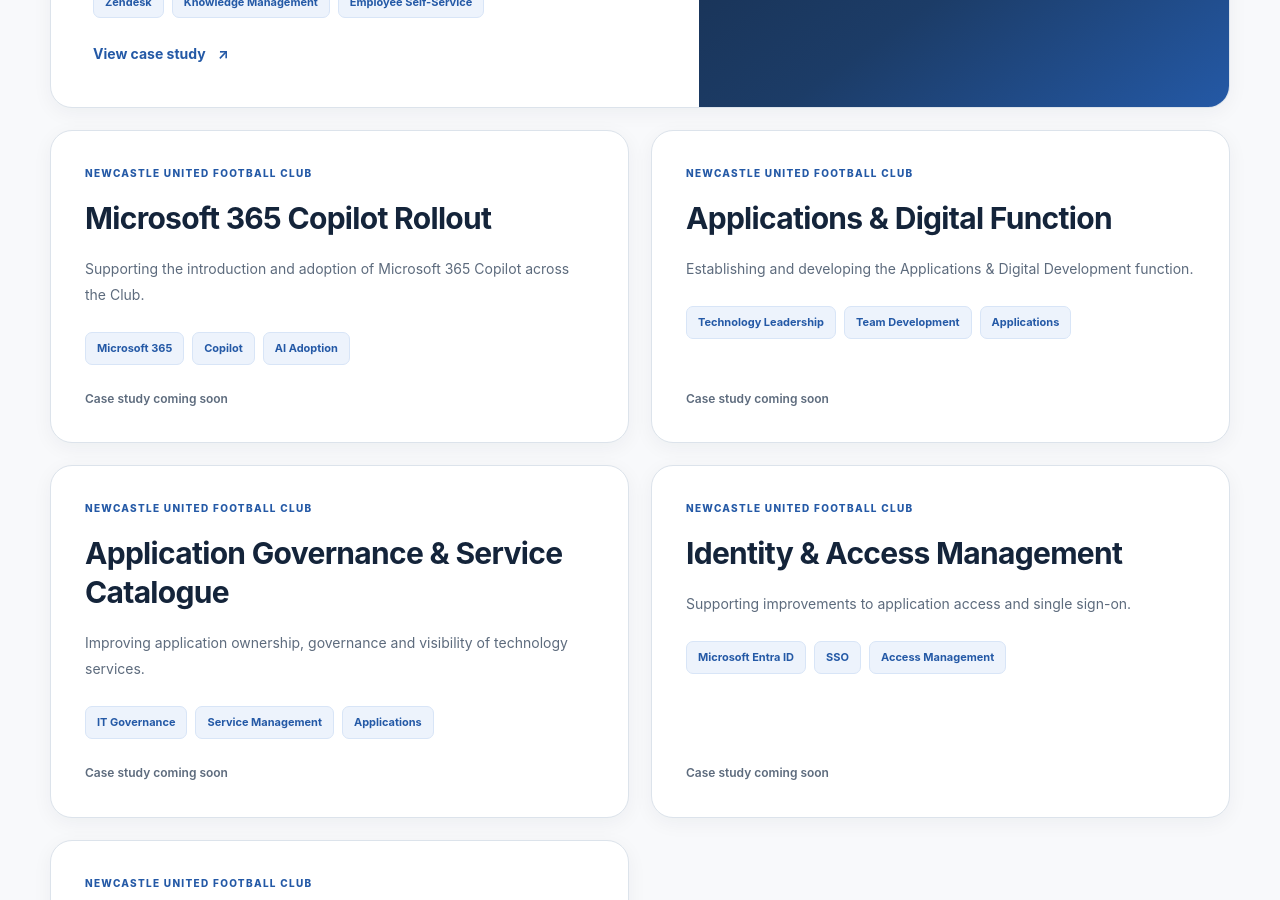
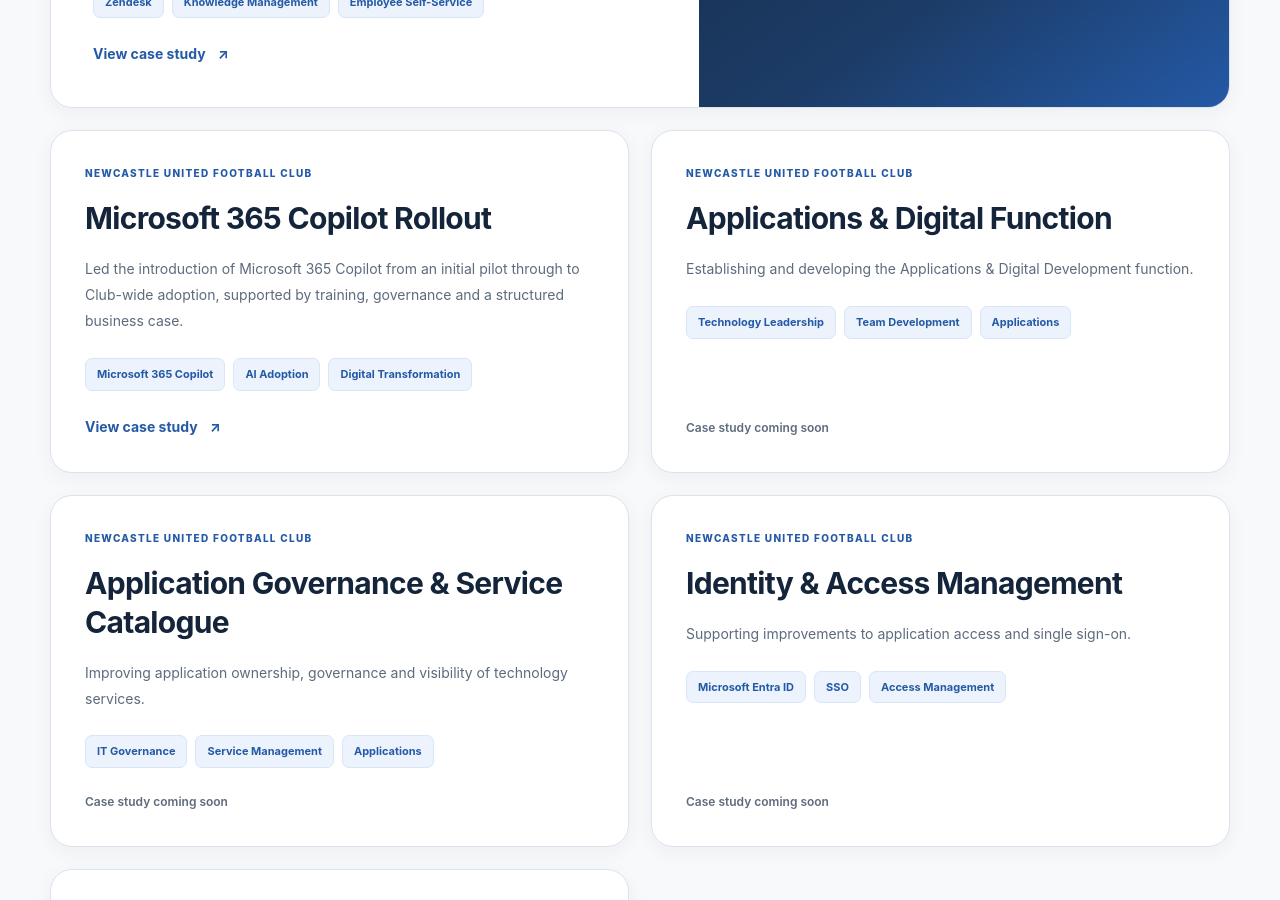
Before and after one commit to manderson90-sudo/Manderson-sandbox, a Jekyll site: the page built from projects/index.html, in a window 1280 px wide and 900 px high, scrolled down 1249 px. Built offline with Jekyll 4.4.1, drawn with Linux system fonts in a browser that asks for light colours.

Commit message:
Update index.html

```diff
--- a/projects/index.html
+++ b/projects/index.html
@@ -108,7 +108,7 @@ permalink: /projects/
 
       </article>
 
-      <!-- FUTURE CASE STUDIES -->
+      <!-- MICROSOFT 365 COPILOT -->
 
       <article class="portfolio-project-card">
 
@@ -118,25 +118,38 @@ permalink: /projects/
             NEWCASTLE UNITED FOOTBALL CLUB
           </span>
 
-          <h3>Microsoft 365 Copilot Rollout</h3>
+          <h3>
+            <a href="{{ '/projects/copilot-rollout/' | relative_url }}">
+              Microsoft 365 Copilot Rollout
+            </a>
+          </h3>
 
           <p>
-            Supporting the introduction and adoption of
-            Microsoft 365 Copilot across the Club.
+            Led the introduction of Microsoft 365
+            Copilot from an initial pilot through
+            to Club-wide adoption, supported
+            by training, governance and
+            a structured business case.
           </p>
 
           <div class="portfolio-project-tags">
-            <span>Microsoft 365</span>
-            <span>Copilot</span>
+            <span>Microsoft 365 Copilot</span>
             <span>AI Adoption</span>
+            <span>Digital Transformation</span>
           </div>
 
-          <span class="portfolio-project-coming">
-            Case study coming soon
-          </span>
+          <a
+            class="portfolio-project-link"
+            href="{{ '/projects/copilot-rollout/' | relative_url }}"
+          >
+            View case study
+            <span aria-hidden="true">↗</span>
+          </a>
 
         </div>
       </article>
+
+      <!-- FUTURE CASE STUDIES -->
 
       <article class="portfolio-project-card">
 
```
